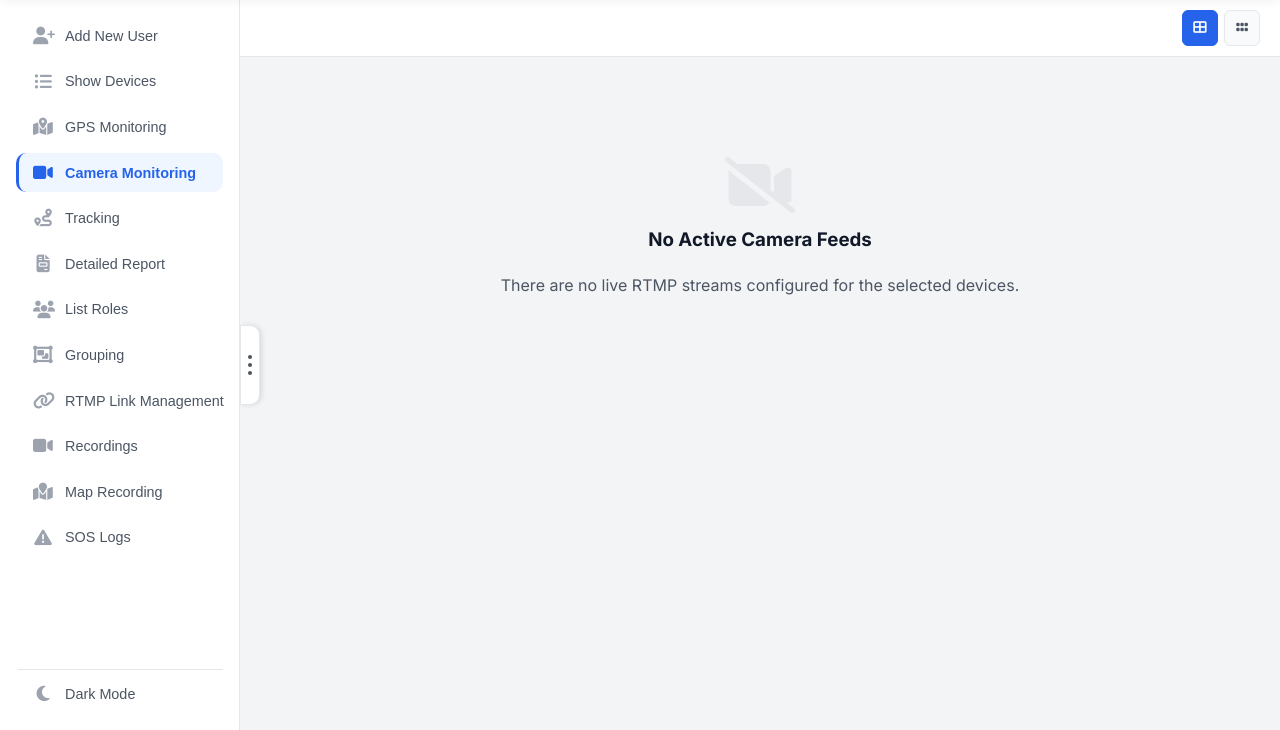
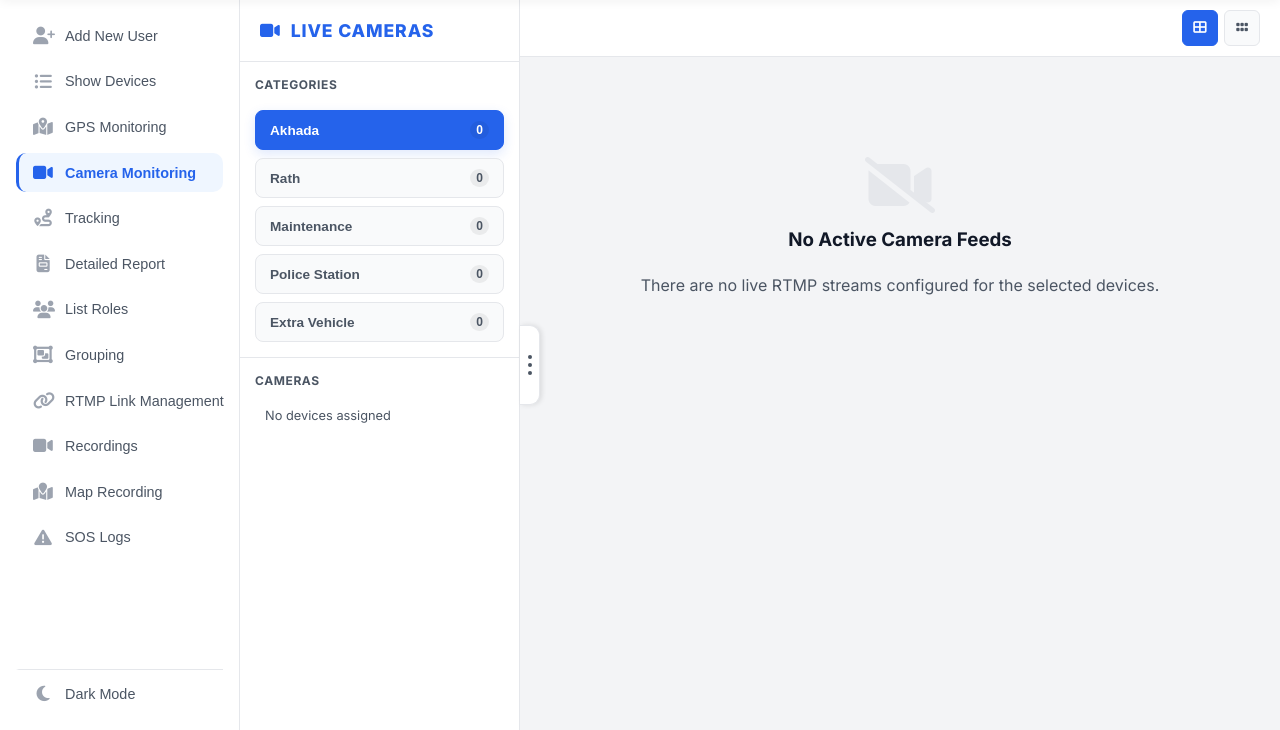
Before and after one commit to Sujay-Patel-GitHub/GPS-150-Rathyatra, a Flask app: page /camera_monitoring in a window 1280 px wide. Shown: the part 70-800 px from the top of the page. Run offline with Flask 3, Linux system fonts and the light colour scheme; the visitor is signed in with stand-in values (Sample User, id 1); data that the repository does not hold is empty.

Commit message:
Show camera monitoring sub-sidebar by default on page load

```diff
--- a/templates/camera_monitoring.html
+++ b/templates/camera_monitoring.html
@@ -476,7 +476,7 @@
 
     <div class="main">
         <!-- Sub-sidebar for Categories & Devices -->
-        <div class="sub-sidebar collapsed" id="subSidebar">
+        <div class="sub-sidebar" id="subSidebar">
             <div class="sub-sidebar-header">
                 <h3><i class="fas fa-video"></i> Live Cameras</h3>
             </div>
```
